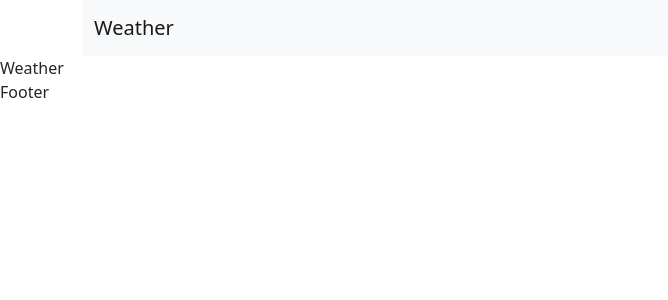
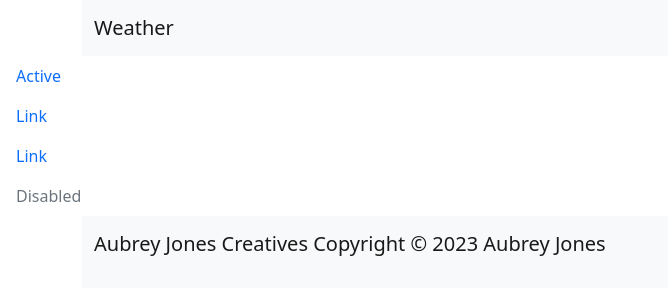
Before and after one commit to aubreyjonescreatives/react-weather-webapp, a React (Create React App) app: page / in a window 1280 px wide. Shown: the top 300 px of the page, without its empty margins (0-668 px from the left). Built offline with nearby package versions, Linux system fonts and the light colour scheme.

Commit message:
Added copyright footer info

```diff
--- a/src/components/Footer.js
+++ b/src/components/Footer.js
@@ -1,4 +1,7 @@
-import React from 'react'
+import React from 'react';
+import Container from 'react-bootstrap/Container';
+import Navbar from 'react-bootstrap/Navbar';
+
 
 
 
@@ -9,7 +12,17 @@ import React from 'react'
 
 const Footer = () => {
   return (
-    <div>Footer</div>
+    <>
+    <Container>
+       <Navbar expand="lg" variant="light" bg="light">
+         <Container>
+           <Navbar.Brand href="#">
+           <p>Aubrey Jones Creatives Copyright &copy; 2023 Aubrey Jones</p>
+           </Navbar.Brand>
+         </Container>
+       </Navbar>
+     </Container>
+   </>
   )
 }
 
--- a/src/pages/Weather.js
+++ b/src/pages/Weather.js
@@ -1,8 +1,21 @@
-import React from 'react'
+import React from 'react';
+import Nav from 'react-bootstrap/Nav';
+
+
+
+
 
 const Weather = () => {
   return (
-    <div>Weather</div>
+
+<Nav defaultActiveKey="/home" className="flex-column">
+      <Nav.Link href="/home">Active</Nav.Link>
+      <Nav.Link eventKey="link-1">Link</Nav.Link>
+      <Nav.Link eventKey="link-2">Link</Nav.Link>
+      <Nav.Link eventKey="disabled" disabled>
+        Disabled
+      </Nav.Link>
+    </Nav>
   )
 }
 
```
